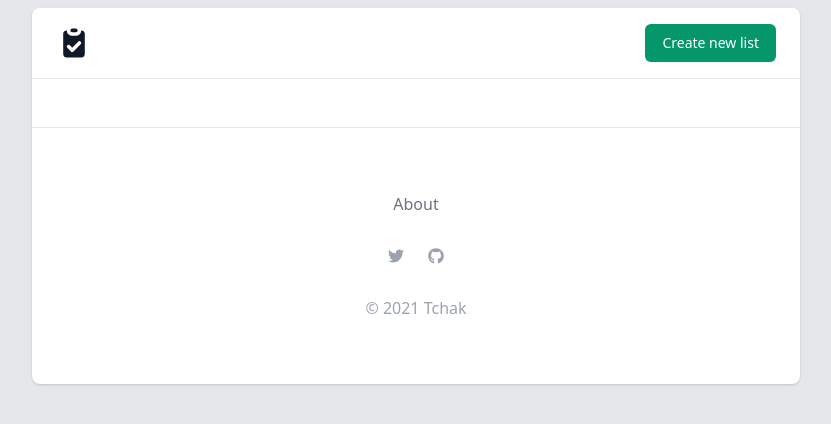
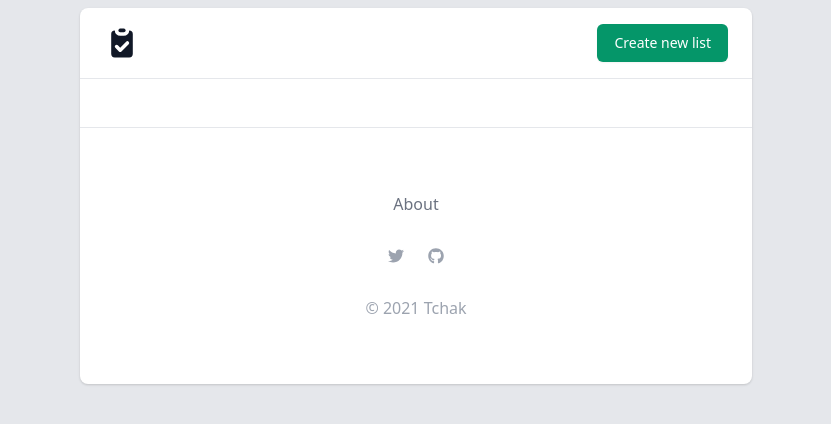
Before and after one commit to tchak/shoppinglist, a React (Vite) app: page / in a window 1280 px wide. Shown: the top 424 px of the page, without its empty margins (224-1055 px from the left). Built offline with nearby package versions, Linux system fonts and the light colour scheme; what @tailwindcss/typography would draw is missing.

Commit message:
Reduce layout width

```diff
--- a/src/App.tsx
+++ b/src/App.tsx
@@ -12,7 +12,7 @@
   return (
     <div className="bg-gray-200 h-full min-h-screen py-2">
       <div className="max-w-7xl mx-auto px-4 sm:px-6 lg:px-8">
-        <div className="max-w-3xl mx-auto">
+        <div className="max-w-2xl mx-auto">
           <div className="bg-white overflow-hidden shadow rounded-lg divide-y divide-gray-200">
             <header className="px-4 py-4 sm:px-6">
               <Header />
```
